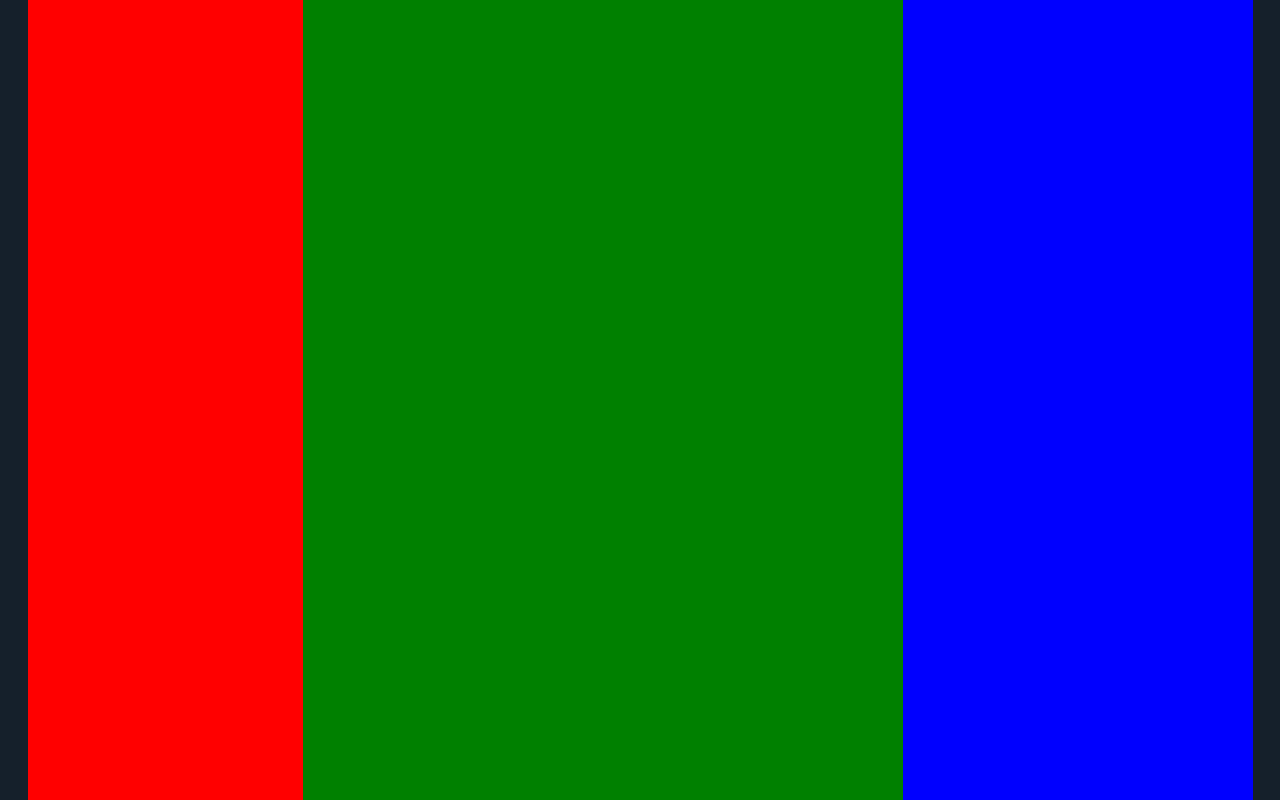
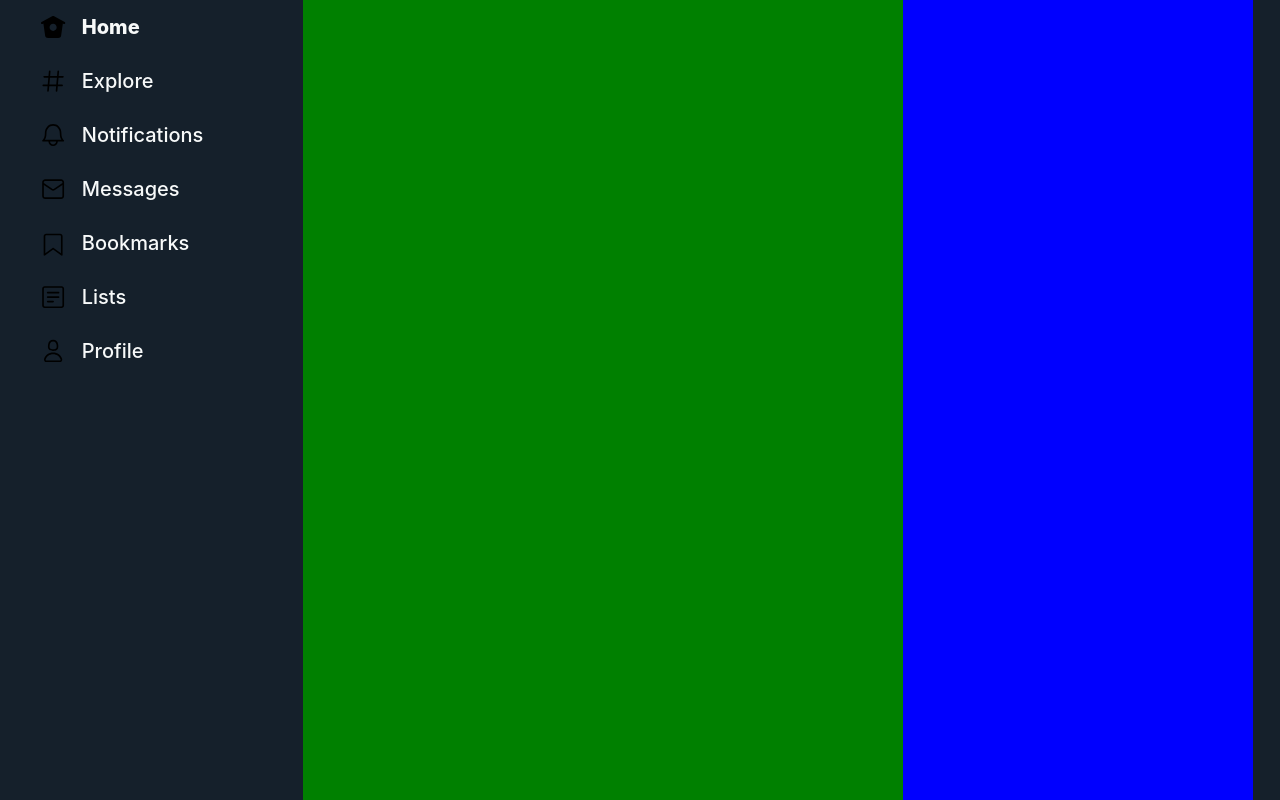
Before and after one commit to sabigara/ytb-twitter, a React (Vite) app: page / in a window 1280 px wide. Built offline with nearby package versions, Linux system fonts and the light colour scheme.

Commit message:
Create Navigation

```diff
--- a/src/components/App.module.scss
+++ b/src/components/App.module.scss
@@ -7,12 +7,6 @@
   display: flex;
   width: 100%;
   max-width: 1225px;
-}
-
-.header {
-  width: 275px;
-  height: 100vh;
-  background-color: red;
 }
 
 .main {
--- a/src/components/App.tsx
+++ b/src/components/App.tsx
@@ -1,13 +1,11 @@
 import styles from "./App.module.scss";
+import Header from "./Header";
 
 function App() {
   return (
     <div className={styles.container}>
       <div className={styles.inner}>
-        <header className={styles.header}>
-          <h1></h1>
-          <nav> </nav>
-        </header>
+        <Header />
         <main className={styles.main}>
           <div className={styles.timeline}></div>
           <div className={styles.sidebar}></div>
--- /dev/null
+++ b/src/components/Header.module.scss
@@ -0,0 +1,7 @@
+.container {
+  width: 275px;
+  height: 100vh;
+}
+
+.logo {
+}
--- /dev/null
+++ b/src/components/Header.tsx
@@ -0,0 +1,10 @@
+import styles from "./Header.module.scss";
+import Navigation from "./Navigation";
+
+export default function Header() {
+  return (
+    <header className={styles.container}>
+      <Navigation />
+    </header>
+  );
+}
--- /dev/null
+++ b/src/components/Navigation.module.scss
@@ -0,0 +1,24 @@
+.item {
+  display: flex;
+  align-items: center;
+  padding: 0.75rem;
+  border-radius: var(--round-full);
+  font-size: 1.25rem;
+
+  &__icon {
+    width: 26.25px;
+    height: 26.25px;
+  }
+
+  &__title {
+    font-weight: var(--font-weight-medium);
+    margin-right: 1.25rem;
+    margin-left: 1rem;
+  }
+
+  &__title--active {
+    font-weight: var(--font-weight-extrabold);
+    margin-right: 1.25rem;
+    margin-left: 1rem;
+  }
+}
--- /dev/null
+++ b/src/components/Navigation.tsx
@@ -0,0 +1,106 @@
+import React from "react";
+import { ReactComponent as HomeFillSvg } from "../icons/home-fill.svg";
+import { ReactComponent as HomeOutlineSvg } from "../icons/home-outline.svg";
+import { ReactComponent as ExploreFillSvg } from "../icons/explore-fill.svg";
+import { ReactComponent as ExploreOutlineSvg } from "../icons/explore-outline.svg";
+import { ReactComponent as NotificationFillSvg } from "../icons/notification-fill.svg";
+import { ReactComponent as NotificationOutlineSvg } from "../icons/notification-outline.svg";
+import { ReactComponent as MessageFillSvg } from "../icons/message-fill.svg";
+import { ReactComponent as MessageOutlineSvg } from "../icons/message-outline.svg";
+import { ReactComponent as BookmarkFillSvg } from "../icons/bookmark-fill.svg";
+import { ReactComponent as BookmarkOutlineSvg } from "../icons/bookmark-outline.svg";
+import { ReactComponent as ListFillSvg } from "../icons/list-fill.svg";
+import { ReactComponent as ListOutlineSvg } from "../icons/list-outline.svg";
+import { ReactComponent as ProfileFillSvg } from "../icons/profile-fill.svg";
+import { ReactComponent as ProfileOutlineSvg } from "../icons/profile-outline.svg";
+
+import styles from "./Navigation.module.scss";
+
+type Props = unknown;
+
+const items: readonly ItemProps[] = [
+  {
+    href: "/home",
+    title: "Home",
+    isActive: true,
+    SvgIconActive: HomeFillSvg,
+    SvgIconInactive: HomeOutlineSvg,
+  },
+  {
+    href: "/explore",
+    title: "Explore",
+    SvgIconActive: ExploreFillSvg,
+    SvgIconInactive: ExploreOutlineSvg,
+  },
+  {
+    href: "/notifications",
+    title: "Notifications",
+    SvgIconActive: NotificationFillSvg,
+    SvgIconInactive: NotificationOutlineSvg,
+  },
+  {
+    href: "/messages",
+    title: "Messages",
+    SvgIconActive: MessageFillSvg,
+    SvgIconInactive: MessageOutlineSvg,
+  },
+  {
+    href: "/bookmarks",
+    title: "Bookmarks",
+    SvgIconActive: BookmarkFillSvg,
+    SvgIconInactive: BookmarkOutlineSvg,
+  },
+  {
+    href: "/lists",
+    title: "Lists",
+    SvgIconActive: ListFillSvg,
+    SvgIconInactive: ListOutlineSvg,
+  },
+  {
+    href: "/profile",
+    title: "Profile",
+    SvgIconActive: ProfileFillSvg,
+    SvgIconInactive: ProfileOutlineSvg,
+  },
+] as const;
+
+export default function Navigation(props: Props) {
+  return (
+    <nav>
+      <ul>
+        {items.map((item) => (
+          <NavigationItem {...item} />
+        ))}
+      </ul>
+    </nav>
+  );
+}
+
+type ItemProps = {
+  href: string;
+  title: string;
+  isActive?: boolean;
+  SvgIconActive: React.ComponentType<React.ComponentProps<"svg">>;
+  SvgIconInactive: React.ComponentType<React.ComponentProps<"svg">>;
+};
+
+function NavigationItem({
+  href,
+  title,
+  isActive,
+  SvgIconActive,
+  SvgIconInactive,
+}: ItemProps) {
+  return (
+    <a href={href} className={styles.item}>
+      {isActive ? (
+        <SvgIconActive className={styles.item__icon} />
+      ) : (
+        <SvgIconInactive className={styles.item__icon} />
+      )}
+      <span className={styles[`item__title${isActive ? "--active" : ""}`]}>
+        {title}
+      </span>
+    </a>
+  );
+}
--- a/src/styles/globals.css
+++ b/src/styles/globals.css
@@ -1,3 +1,6 @@
 body {
   background-color: var(--colors-bg);
+  color: var(--colors-text-main);
+  font-family: -apple-system, BlinkMacSystemFont, "Helvetica Neue", Arial,
+    sans-serif;
 }
--- a/src/styles/tokens.css
+++ b/src/styles/tokens.css
@@ -1,6 +1,15 @@
 :root {
   --colors-bg: #15202b;
-  --colors-section: #052732;
+  --colors-section: #1e2732;
   --colors-text-main: #f7f9f9;
   --colors-text-dim: #8b98a5;
+
+  --font-weight-normal: 400;
+  --font-weight-medium: 500;
+  --font-weight-semibold: 600;
+  --font-weight-bold: 700;
+  --font-weight-extrabold: 800;
+
+  --round-medium: 2rem;
+  --round-full: 9999px;
 }
```
